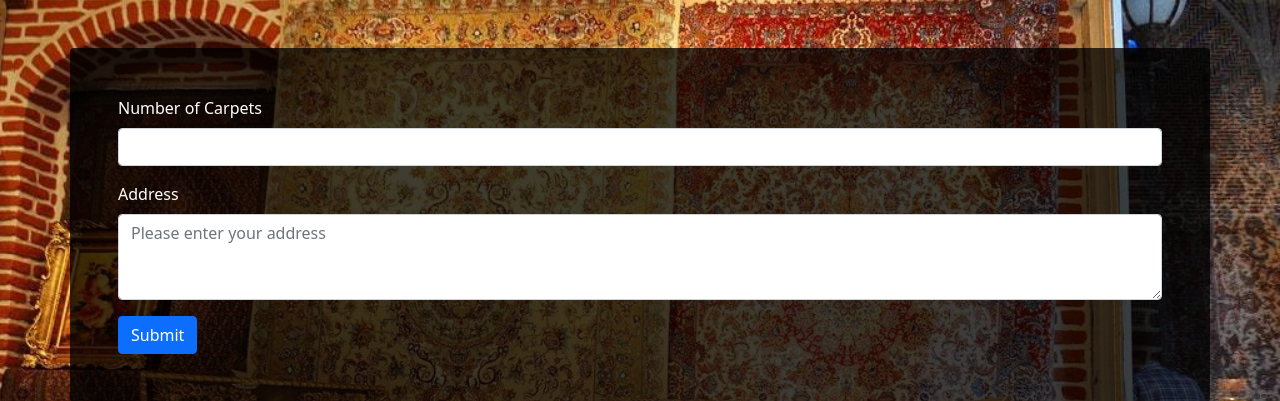
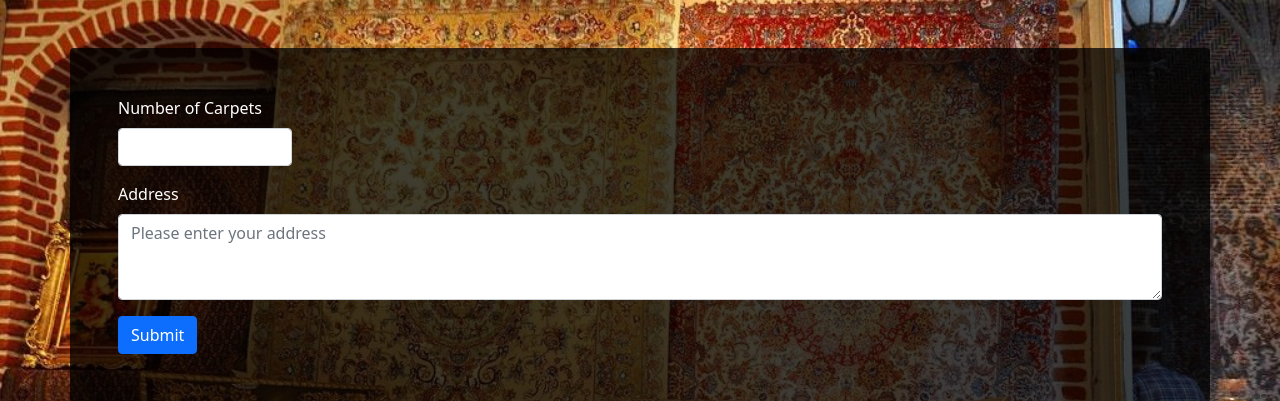
Before and after one commit to Broken37/carpet-cleaning, a Django app: page /orders/order/1 in a window 1280 px wide. Shown: the part 56-457 px from the top of the page. Run offline with Django 3.2, Linux system fonts and the light colour scheme; some libraries are stand-ins or nearby versions.

Commit message:
Change carpet count style in order form

```diff
--- a/orders/templates/orders/createOrder.html
+++ b/orders/templates/orders/createOrder.html
@@ -2,7 +2,7 @@
 {% block content %}
 <form action="#" method="POST">
     {% csrf_token %}
-    <div class="mb-3">
+    <div class="mb-3 col-2">
         <label class="form-label text-white" for="typeNumber">Number of Carpets</label>
         <input type="number" name="number" id="typeNumber" class="form-control" min="1" />
     </div>
```
